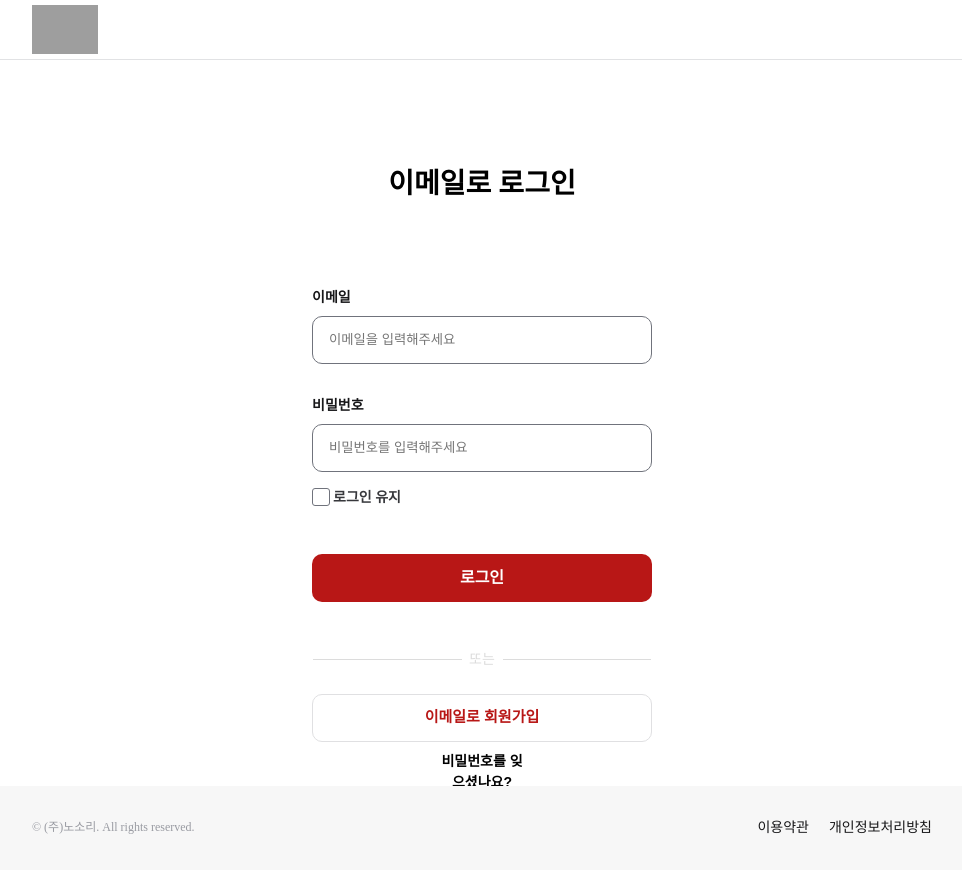
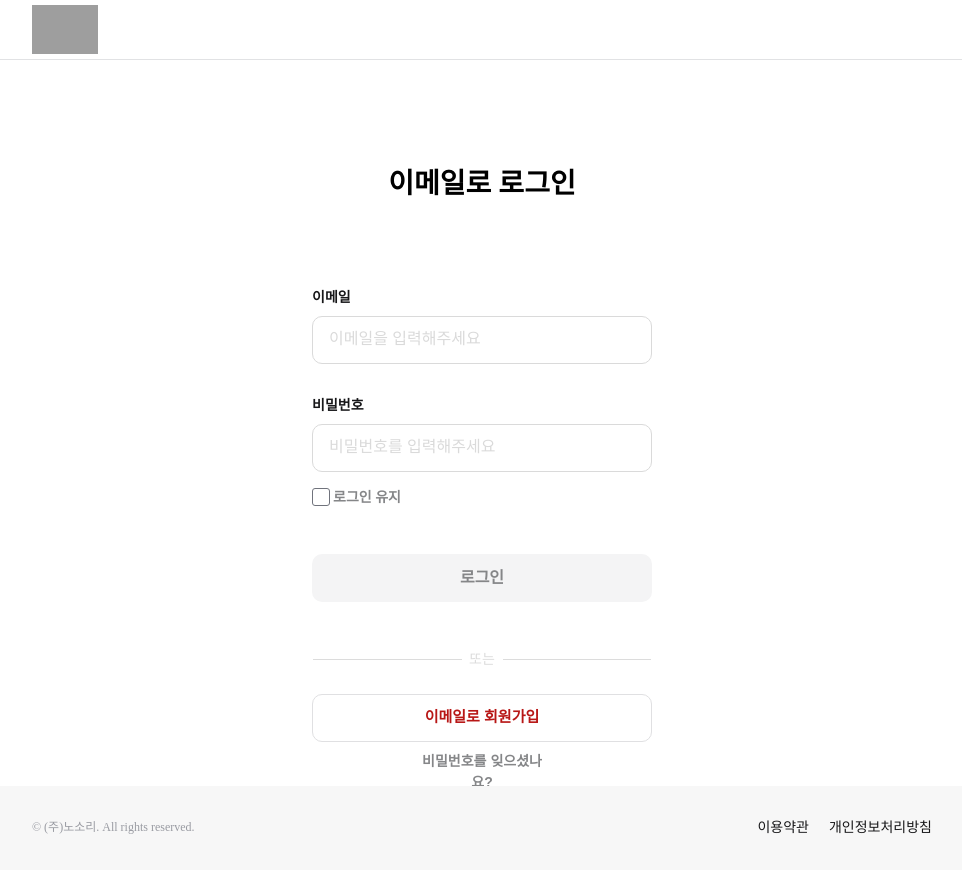
Before and after one commit to StageCue/stagecue-fe, a React (Vite) app: page /auth/login in a window 1280 px wide. Shown: the whole page, without its empty margins (158-1120 px from the left). Built offline with nearby package versions, Linux system fonts and the light colour scheme; grey boxes are pictures that could not be loaded.

Commit message:
공톰 컴포넌트 수정

```diff
--- a/src/App.tsx
+++ b/src/App.tsx
@@ -1,6 +1,5 @@
 import { Route, Routes } from "react-router-dom";
 import styled from "styled-components";
-import Layout from "./components/layout/auth";
 import Login from "./pages/auth/login";
 import Welcome from "./pages/welcome";
 import Signup from "./pages/auth/signup";
--- a/src/components/buttons/button.tsx
+++ b/src/components/buttons/button.tsx
@@ -124,7 +124,7 @@ const ButtonContainer = styled.button<{
     } else if ($variation === "text" && $btnClass === "primary") {
       return "#B81716";
     } else if ($variation === "text" && $btnClass === "assistive") {
-      return "37383C";
+      return "#858688";
     }
   }};
 
@@ -171,7 +171,7 @@ const ButtonContainer = styled.button<{
       } else if ($variation === "text" && $btnClass === "primary") {
         return "var(--color-gray2)";
       } else if ($variation === "text" && $btnClass === "assistive") {
-        return "var(--color-gray2)";
+        return "#dfdfe0";
       }
     }};
   }
@@ -244,15 +244,15 @@ const ButtonContainer = styled.button<{
       if ($variation === "solid" && $btnClass === "primary") {
         return "var(--color-blue)";
       } else if ($variation === "outlined" && $btnClass === "primary") {
-        return "var(--color-blue2)";
+        return "#0066FF";
       } else if ($variation === "outlined" && $btnClass === "secondary") {
-        return "var(--color-gray4)";
+        return "#f6f6f6";
       } else if ($variation === "outlined" && $btnClass === "assistive") {
         return "var(--color-gray4)";
       } else if ($variation === "text" && $btnClass === "primary") {
         return "#fcf3f3";
       } else if ($variation === "text" && $btnClass === "assistive") {
-        return "var(--color-gray4)";
+        return "#f6f6f6";
       }
     }};
 
@@ -260,15 +260,15 @@ const ButtonContainer = styled.button<{
       if ($variation === "solid" && $btnClass === "primary") {
         return "var(--color-white)";
       } else if ($variation === "outlined" && $btnClass === "primary") {
-        return "var(--color-blue)";
+        return "##0066ff";
       } else if ($variation === "outlined" && $btnClass === "secondary") {
-        return "var(--color-blue)";
+        return "##B81716";
       } else if ($variation === "outlined" && $btnClass === "assistive") {
         return "var(--color-black2)";
       } else if ($variation === "text" && $btnClass === "primary") {
         return "#B81716";
       } else if ($variation === "text" && $btnClass === "assistive") {
-        return "var(--color-gray9)";
+        return "#858688";
       }
     }};
   }
@@ -297,13 +297,13 @@ const ButtonContainer = styled.button<{
       } else if ($variation === "outlined" && $btnClass === "primary") {
         return "var(--color-blue4)";
       } else if ($variation === "outlined" && $btnClass === "secondary") {
-        return "var(--color-gray7)";
+        return "#f1f1f1";
       } else if ($variation === "outlined" && $btnClass === "assistive") {
         return "var(--color-gray7)";
       } else if ($variation === "text" && $btnClass === "primary") {
         return "#f9ecec";
       } else if ($variation === "text" && $btnClass === "assistive") {
-        return "var(--color-gray7)";
+        return "#f1f1f1";
       }
     }};
 
@@ -311,15 +311,15 @@ const ButtonContainer = styled.button<{
       if ($variation === "solid" && $btnClass === "primary") {
         return "var(--color-white)";
       } else if ($variation === "outlined" && $btnClass === "primary") {
-        return "var(--color-blue)";
+        return "#0066ff";
       } else if ($variation === "outlined" && $btnClass === "secondary") {
-        return "var(--color-blue)";
+        return "##B81716";
       } else if ($variation === "outlined" && $btnClass === "assistive") {
         return "var(--color-black2)";
       } else if ($variation === "text" && $btnClass === "primary") {
         return "#B81716";
       } else if ($variation === "text" && $btnClass === "assistive") {
-        return "var(--color-gray2)";
+        return "#858688";
       }
     }};
   }
@@ -352,7 +352,7 @@ const ButtonContainer = styled.button<{
       } else if ($variation === "text" && $btnClass === "primary") {
         return "#f6e3e3";
       } else if ($variation === "text" && $btnClass === "assistive") {
-        return "var(--color-gray8)";
+        return "#eaeaea";
       }
     }};
 
@@ -360,9 +360,9 @@ const ButtonContainer = styled.button<{
       if ($variation === "solid" && $btnClass === "primary") {
         return "var(--color-gray6)";
       } else if ($variation === "outlined" && $btnClass === "primary") {
-        return "var(--color-blue)";
+        return "##0066ff";
       } else if ($variation === "outlined" && $btnClass === "secondary") {
-        return "var(--color-blue)";
+        return "#B81716";
       } else if ($variation === "outlined" && $btnClass === "assistive") {
         return "var(--color-black2)";
       } else if ($variation === "text" && $btnClass === "primary") {
--- a/src/pages/auth/login/index.tsx
+++ b/src/pages/auth/login/index.tsx
@@ -8,8 +8,10 @@ import useSessionStore from "@/store";
 
 const Login = () => {
   const navigate = useNavigate();
-  const { register, handleSubmit } = useForm<LoginInputs>();
+  const { register, handleSubmit, watch } = useForm<LoginInputs>();
   const sessionStore = useSessionStore();
+
+  const [emailValue, passwordValue] = watch(["email", "password"]);
 
   const onSubmitLogin = async (data: LoginInputs) => {
     const res = await requestLogin(data);
@@ -40,6 +42,7 @@ const Login = () => {
                 required: true,
               })}
               placeholder="이메일을 입력해주세요"
+              $isDirty={Boolean(emailValue)}
             />
           </InputWrapper>
           <InputWrapper>
@@ -49,6 +52,7 @@ const Login = () => {
                 required: true,
               })}
               placeholder="비밀번호를 입력해주세요"
+              $isDirty={Boolean(passwordValue)}
             />
             <CheckboxInputWrapper>
               <CheckboxInput />
@@ -56,7 +60,13 @@ const Login = () => {
             </CheckboxInputWrapper>
           </InputWrapper>
         </Inputs>
-        <Button variation="solid" btnClass="primary" type="submit" width={340}>
+        <Button
+          variation="solid"
+          btnClass="primary"
+          type="submit"
+          width={340}
+          disabled={!emailValue || !passwordValue}
+        >
           로그인
         </Button>
       </LoginForm>
@@ -77,10 +87,11 @@ const Login = () => {
         <Button
           variation="text"
           btnClass="assistive"
-          width={150}
+          width={134}
           height={28}
           fontSize={14}
           onClick={handleForgotPasswordClick}
+          padding="0px"
         >
           비밀번호를 잊으셨나요?
         </Button>
@@ -126,16 +137,17 @@ const InputWrapper = styled.div`
   gap: 8px;
 `;
 
-const Input = styled.input`
+const Input = styled.input<{ $isDirty: boolean }>`
   padding: 12px 16px;
   width: 340px;
   height: 48px;
   border-radius: 10px;
-  border: 1px solid #70737c;
+  border: ${({ $isDirty }) =>
+    $isDirty ? "1px solid #70737c" : "1px solid #dadada"};
   outline: none;
 
-  ::placeholder {
-    color: #171719;
+  &::placeholder {
+    color: #dadada;
     line-height: 150%;
     letter-spacing: 0.57%;
     font-size: 16px;
@@ -161,7 +173,7 @@ const CheckboxLabel = styled.label`
   font-size: 14px;
   line-height: 142.9%;
   letter-spacing: 1.45%;
-  color: #37383c;
+  color: #858688;
   height: 18px;
 `;
 
```
